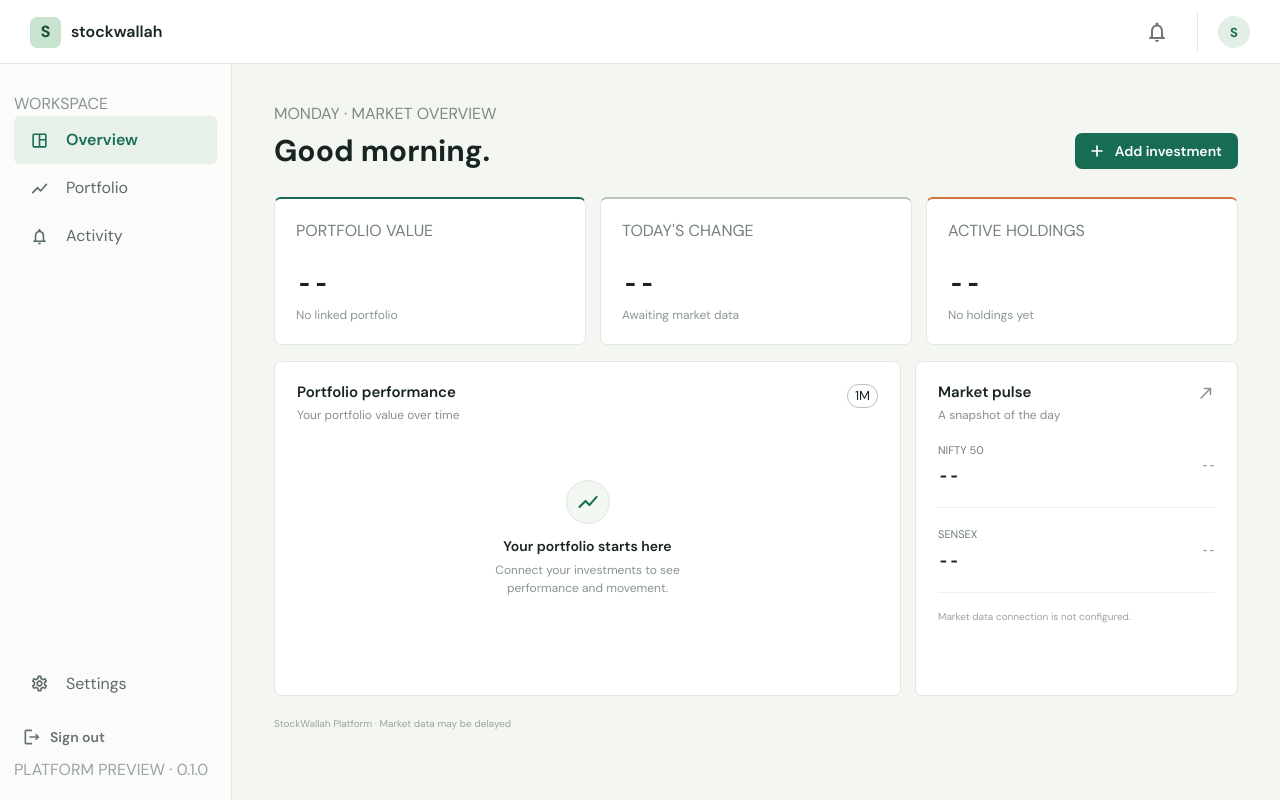
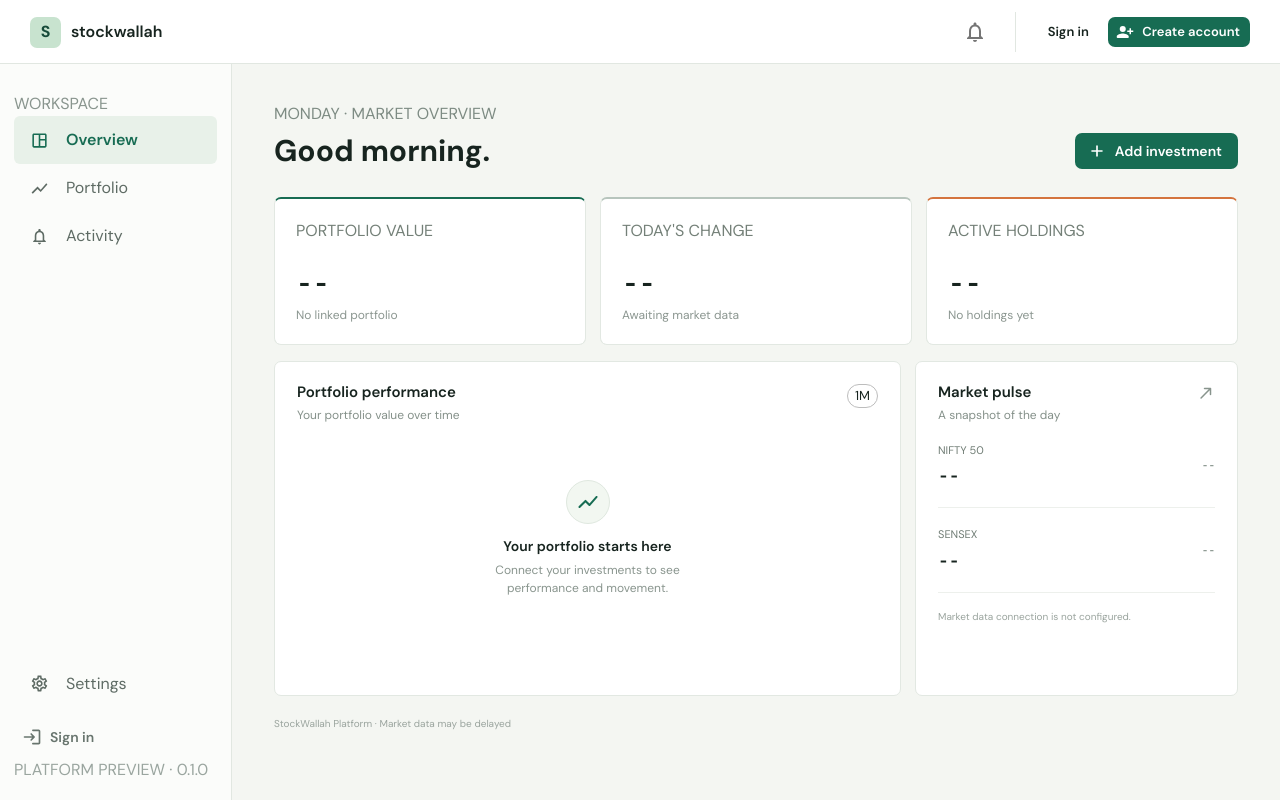
Before and after one commit to bihiya/stockswalaah, a React (Vite) app in the folder apps/web/: page /dashboard in a window 1280 px wide. Built offline with nearby package versions, Linux system fonts and the light colour scheme.

Commit message:
Show sign-in instead of sign-out for public visitors

```diff
--- a/apps/web/src/layouts/DashboardLayout.tsx
+++ b/apps/web/src/layouts/DashboardLayout.tsx
@@ -1,4 +1,4 @@
-import { Outlet, useNavigate } from "react-router-dom";
+import { Outlet, Link as RouterLink, useLocation, useNavigate } from "react-router-dom";
 import {
   AppBar,
   Avatar,
@@ -19,30 +19,40 @@ import ShowChartOutlinedIcon from "@mui/icons-material/ShowChartOutlined";
 import NotificationsNoneOutlinedIcon from "@mui/icons-material/NotificationsNoneOutlined";
 import SettingsOutlinedIcon from "@mui/icons-material/SettingsOutlined";
 import LogoutOutlinedIcon from "@mui/icons-material/LogoutOutlined";
+import LoginRoundedIcon from "@mui/icons-material/LoginRounded";
+import PersonAddAlt1RoundedIcon from "@mui/icons-material/PersonAddAlt1Rounded";
 import { useAppDispatch } from "../store/hooks";
 import { signedOut } from "../store/slices/authSlice";
 import { useAuth } from "../hooks/useAuth";
 
 const navItems = [
-  { label: "Overview", icon: <SpaceDashboardOutlinedIcon />, active: true },
-  { label: "Portfolio", icon: <ShowChartOutlinedIcon />, active: false },
-  { label: "Activity", icon: <NotificationsNoneOutlinedIcon />, active: false },
+  { label: "Overview", icon: <SpaceDashboardOutlinedIcon />, to: "/dashboard" },
+  { label: "Portfolio", icon: <ShowChartOutlinedIcon />, to: "/dashboard#portfolio" },
+  { label: "Activity", icon: <NotificationsNoneOutlinedIcon />, to: "/dashboard#activity" },
 ];
 
 export function DashboardLayout() {
   const dispatch = useAppDispatch();
   const navigate = useNavigate();
-  const { userEmail } = useAuth();
+  const location = useLocation();
+  const { isAuthenticated, userEmail } = useAuth();
+
   const handleSignOut = () => {
     dispatch(signedOut());
-    navigate("/login");
+    navigate("/dashboard", { replace: true });
   };
 
   return (
     <Box className="dashboard-shell">
       <AppBar position="fixed" color="inherit" elevation={0} className="topbar">
         <Toolbar className="topbar-inner">
-          <Box className="brand-lockup">
+          <Box
+            component={RouterLink}
+            to="/dashboard"
+            className="brand-lockup"
+            aria-label="StockWallah overview"
+            sx={{ color: "inherit", textDecoration: "none" }}
+          >
             <span className="brand-mark">S</span>
             <Typography variant="h3">stockwallah</Typography>
           </Box>
@@ -53,20 +63,47 @@ export function DashboardLayout() {
               </IconButton>
             </Tooltip>
             <Divider orientation="vertical" flexItem sx={{ mx: 1 }} />
-            <Avatar className="user-avatar">
+            {isAuthenticated ? (
+              <>
+                <Typography variant="body2" sx={{ display: { xs: "none", sm: "block" } }}>
+                  {userEmail}
+                </Typography>
+                <Avatar className="user-avatar" aria-label="Signed-in user">
                   {userEmail?.slice(0, 1).toUpperCase() ?? "S"}
                 </Avatar>
+              </>
+            ) : (
+              <Box sx={{ display: "flex", alignItems: "center", gap: 1 }}>
+                <Button component={RouterLink} to="/login" color="inherit" size="small">
+                  Sign in
+                </Button>
+                <Button
+                  component={RouterLink}
+                  to="/signup"
+                  variant="contained"
+                  size="small"
+                  startIcon={<PersonAddAlt1RoundedIcon />}
+                  sx={{ display: { xs: "none", sm: "inline-flex" } }}
+                >
+                  Create account
+                </Button>
+              </Box>
+            )}
           </Box>
         </Toolbar>
       </AppBar>
-      <Box component="aside" className="sidebar">
+
+      <Box component="aside" className="sidebar" aria-label="Main navigation">
         <Typography className="nav-caption">WORKSPACE</Typography>
         <List disablePadding>
           {navItems.map((item) => (
             <ListItemButton
               key={item.label}
-              selected={item.active}
+              component={RouterLink}
+              to={item.to}
+              selected={location.pathname === "/dashboard" && item.label === "Overview" && !location.hash}
               className="nav-item"
+              aria-label={item.label}
             >
               <ListItemIcon>{item.icon}</ListItemIcon>
               <ListItemText primary={item.label} />
@@ -74,12 +111,16 @@ export function DashboardLayout() {
           ))}
         </List>
         <Box className="sidebar-bottom">
-          <ListItemButton className="nav-item">
-            <ListItemIcon>
-              <SettingsOutlinedIcon />
-            </ListItemIcon>
+          <ListItemButton
+            component={RouterLink}
+            to="/dashboard#settings"
+            className="nav-item"
+            aria-label="Settings"
+          >
+            <ListItemIcon><SettingsOutlinedIcon /></ListItemIcon>
             <ListItemText primary="Settings" />
           </ListItemButton>
+          {isAuthenticated ? (
             <Button
               startIcon={<LogoutOutlinedIcon />}
               onClick={handleSignOut}
@@ -87,6 +128,16 @@ export function DashboardLayout() {
             >
               Sign out
             </Button>
+          ) : (
+            <Button
+              component={RouterLink}
+              to="/login"
+              startIcon={<LoginRoundedIcon />}
+              className="logout-button"
+            >
+              Sign in
+            </Button>
+          )}
           <Typography className="sidebar-version">
             PLATFORM PREVIEW · 0.1.0
           </Typography>
```
Lines whose indentation alone changed are shown as unchanged.
